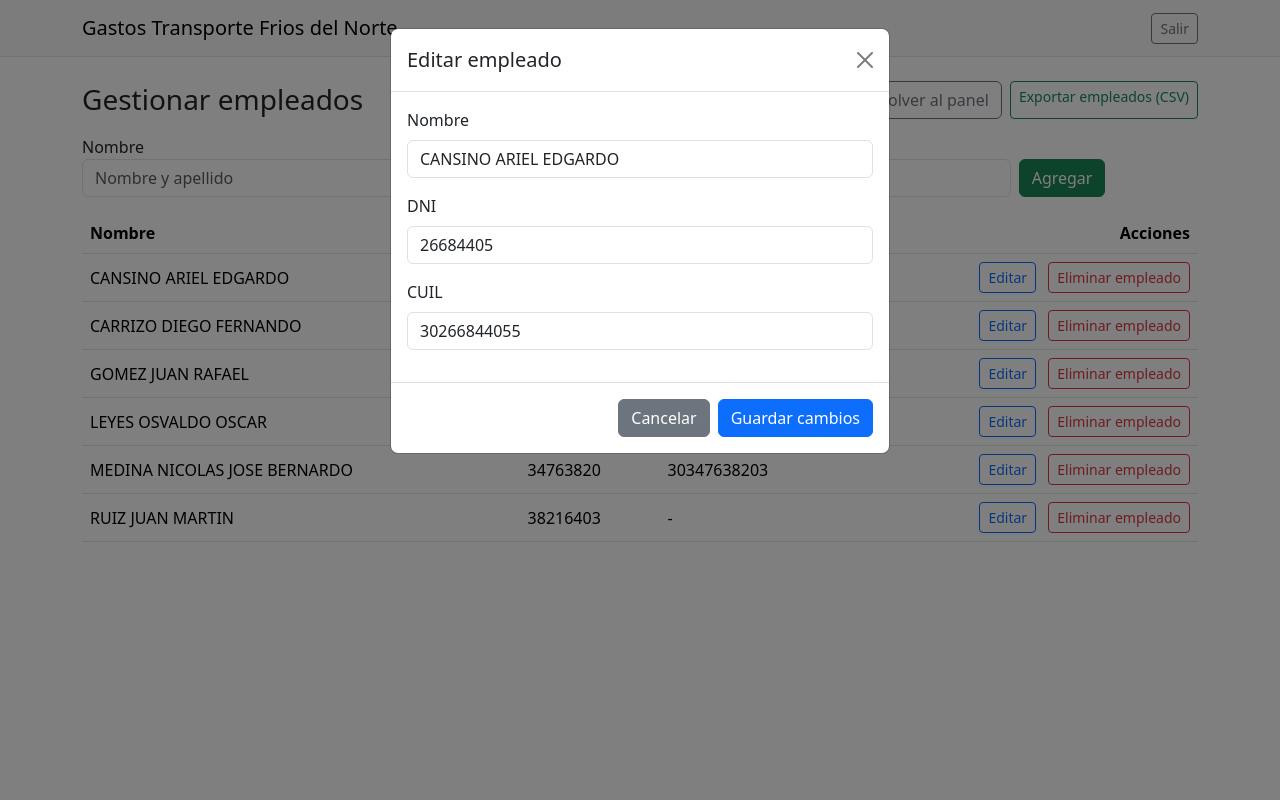
After one commit to Christiantuc/gastos-choferes, a Flask app: page /admin/empleados in a window 1280 px wide, after a click on "Editar". The commit adds this page. Run offline with Flask 3, Linux system fonts and the light colour scheme; the visitor is signed in with stand-in values (Sample User, id 1).

Commit message:
Agregar gestion de empleados al perfil Administrador con las mismas funciones que Master

```diff
--- a/app.py
+++ b/app.py
@@ -651,69 +651,65 @@ def master_login():
         return render_template('master_login.html', error='Clave incorrecta')
     return render_template('master_login.html')
 
-# Vista dedicada para gestionar empleados
-@app.route('/master/empleados')
-def master_employees():
-    if not require_master():
-        return redirect(url_for('master_login'))
+def _employees_manage_list():
     employees_data = storage.get_employees()
     employees_list = [
-        {'dni': dni, 'name': (data.get('name') if isinstance(data, dict) else None) or '', 'cuil': (data.get('cuil') if isinstance(data, dict) else None) or ''}
+        {
+            'dni': dni,
+            'name': (data.get('name') if isinstance(data, dict) else None) or '',
+            'cuil': (data.get('cuil') if isinstance(data, dict) else None) or '',
+        }
         for dni, data in employees_data.items()
     ]
     employees_list.sort(key=lambda x: x['name'] or '')
+    return employees_list
+
+
+def _render_manage_employees(portal_label, back_endpoint, back_label,
+                             add_endpoint, edit_endpoint, delete_endpoint, export_endpoint):
     return render_template(
-        'master_audit.html',
-        entries=[],
-        start='',
-        end='',
-        dni='',
-        action='',
-        employees=employees_list,
-        view='employees',
+        'manage_employees.html',
+        portal_label=portal_label,
+        back_endpoint=back_endpoint,
+        back_label=back_label,
+        add_endpoint=add_endpoint,
+        edit_endpoint=edit_endpoint,
+        delete_endpoint=delete_endpoint,
+        export_endpoint=export_endpoint,
+        employees=_employees_manage_list(),
     )
 
-# Alta de empleado por Master
-@app.route('/master/empleados/agregar', methods=['POST'])
-def master_add_employee():
-    if not require_master():
-        return redirect(url_for('master_login'))
+
+def _add_employee_from_form(actor_role: str) -> bool:
     name = (request.form.get('name') or '').strip()
     dni_raw = (request.form.get('dni') or '').strip()
     cuil_raw = (request.form.get('cuil') or '').strip()
-    # Normalizar DNI/CUIL a solo dígitos
     dni = ''.join(ch for ch in dni_raw if ch.isdigit())
     cuil = ''.join(ch for ch in cuil_raw if ch.isdigit())
     if not name or not dni or not cuil:
-        # Podríamos pasar un mensaje de error vía querystring o flash; por simplicidad redirigimos
-        return redirect(url_for('master_employees'))
+        return False
     existing = storage.get_employee(dni)
     phone = existing.get('phone') if existing else None
     storage.save_employee(dni, {'name': name, 'phone': phone, 'cuil': cuil})
-    log_activity('add_employee', 'master', None, None, {'dni': dni, 'name': name, 'cuil': cuil})
-    return redirect(url_for('master_employees'))
+    log_activity('add_employee', actor_role, None, None, {'dni': dni, 'name': name, 'cuil': cuil})
+    return True
 
-@app.route('/master/empleados/editar', methods=['POST'])
-def master_update_employee():
-    if not require_master():
-        return redirect(url_for('master_login'))
+
+def _update_employee_from_form(actor_role: str) -> bool:
     original_dni = (request.form.get('original_dni') or '').strip()
     name = (request.form.get('name') or '').strip()
     new_dni_raw = (request.form.get('dni') or '').strip()
     new_cuil_raw = (request.form.get('cuil') or '').strip()
-    # Normalizar DNI/CUIL
     new_dni = ''.join(ch for ch in new_dni_raw if ch.isdigit())
     new_cuil = ''.join(ch for ch in new_cuil_raw if ch.isdigit())
-    if not original_dni:
-        return redirect(url_for('master_employees'))
-    if not name or not new_dni or not new_cuil:
-        return redirect(url_for('master_employees'))
+    if not original_dni or not name or not new_dni or not new_cuil:
+        return False
     employees = storage.get_employees()
     existing = employees.get(original_dni) if isinstance(employees, dict) else None
     if not existing:
-        return redirect(url_for('master_employees'))
+        return False
     if new_dni != original_dni and new_dni in employees:
-        return redirect(url_for('master_employees'))
+        return False
     phone = existing.get('phone') if isinstance(existing, dict) else None
     new_record = {**existing} if isinstance(existing, dict) else {}
     new_record.update({'name': name, 'phone': phone, 'cuil': new_cuil})
@@ -722,7 +718,7 @@ def master_update_employee():
         storage.delete_employee(original_dni)
         storage.update_upload_dni(original_dni, new_dni)
         PHOTO_STORAGE.rename_dni(original_dni, new_dni)
-        log_activity('update_employee', 'master', None, None, {
+        log_activity('update_employee', actor_role, None, None, {
             'original_dni': original_dni,
             'new_dni': new_dni,
             'name': name,
@@ -732,11 +728,122 @@ def master_update_employee():
         updated = {**existing} if isinstance(existing, dict) else {}
         updated.update({'name': name, 'phone': phone, 'cuil': new_cuil})
         storage.save_employee(original_dni, updated)
-        log_activity('update_employee', 'master', None, None, {
+        log_activity('update_employee', actor_role, None, None, {
             'dni': original_dni,
             'name': name,
             'cuil': new_cuil,
         })
+    return True
+
+
+def _export_employees_csv():
+    employees = storage.get_employees()
+    import csv
+    from io import StringIO
+    si = StringIO()
+    si.write('\ufeff')
+    si.write('sep=;\n')
+    writer = csv.writer(si, delimiter=';')
+    writer.writerow(['dni', 'name', 'cuil', 'phone', 'record_seq'])
+    if isinstance(employees, dict):
+        for dni, data in employees.items():
+            if isinstance(data, dict):
+                writer.writerow([
+                    dni,
+                    data.get('name') or '',
+                    data.get('cuil') or '',
+                    data.get('phone') or '',
+                    data.get('record_seq') if data.get('record_seq') is not None else '',
+                ])
+    ts = datetime.utcnow().strftime('%Y%m%d_%H%M%S')
+    return Response(
+        si.getvalue(),
+        mimetype='text/csv; charset=utf-8',
+        headers={'Content-Disposition': f'attachment; filename="empleados_{ts}.csv"'},
+    )
+
+
+@app.route('/admin/empleados')
+def admin_employees():
+    if not require_admin():
+        return redirect(url_for('admin_login'))
+    return _render_manage_employees(
+        portal_label='Administrador',
+        back_endpoint='admin_dashboard',
+        back_label='Volver al panel',
+        add_endpoint='admin_add_employee',
+        edit_endpoint='admin_update_employee',
+        delete_endpoint='admin_delete_employee_post',
+        export_endpoint='admin_employees_export',
+    )
+
+
+@app.route('/admin/empleados/agregar', methods=['POST'])
+def admin_add_employee():
+    if not require_admin():
+        return redirect(url_for('admin_login'))
+    _add_employee_from_form('admin')
+    return redirect(url_for('admin_employees'))
+
+
+@app.route('/admin/empleados/editar', methods=['POST'])
+def admin_update_employee():
+    if not require_admin():
+        return redirect(url_for('admin_login'))
+    _update_employee_from_form('admin')
+    return redirect(url_for('admin_employees'))
+
+
+@app.route('/admin/empleados/eliminar', methods=['POST'])
+def admin_delete_employee_post():
+    if not require_admin():
+        return redirect(url_for('admin_login'))
+    dni = request.form.get('dni', '').strip()
+    if not dni:
+        return redirect(url_for('admin_employees'))
+    name = _delete_all_for_dni(dni)
+    log_activity('delete_employee', 'admin', None, None, {
+        'dni': dni,
+        'employee_name': name,
+    })
+    return redirect(url_for('admin_employees'))
+
+
+@app.route('/admin/empleados/export')
+def admin_employees_export():
+    if not require_admin():
+        return redirect(url_for('admin_login'))
+    return _export_employees_csv()
+
+
+@app.route('/master/empleados')
+def master_employees():
+    if not require_master():
+        return redirect(url_for('master_login'))
+    return _render_manage_employees(
+        portal_label='Usuario Maestro',
+        back_endpoint='master_audit',
+        back_label='Volver a Auditoría',
+        add_endpoint='master_add_employee',
+        edit_endpoint='master_update_employee',
+        delete_endpoint='master_delete_employee_post',
+        export_endpoint='master_employees_export',
+    )
+
+
+@app.route('/master/empleados/agregar', methods=['POST'])
+def master_add_employee():
+    if not require_master():
+        return redirect(url_for('master_login'))
+    _add_employee_from_form('master')
+    return redirect(url_for('master_employees'))
+
+
+@app.route('/master/empleados/editar', methods=['POST'])
+def master_update_employee():
+    if not require_master():
+        return redirect(url_for('master_login'))
+    _update_employee_from_form('master')
     return redirect(url_for('master_employees'))
 
 def _format_ts(ts: str):
@@ -871,36 +978,7 @@ def master_export():
 def master_employees_export():
     if not require_master():
         return redirect(url_for('master_login'))
-    employees = storage.get_employees()
-    import csv
-    from io import StringIO
-    from flask import Response
-    si = StringIO()
-    # Escribir BOM y directiva de separador para Excel
-    si.write('\ufeff')
-    si.write('sep=;\n')
-    writer = csv.writer(si, delimiter=';')
-    writer.writerow(['dni','name','cuil','phone','record_seq'])
-    if isinstance(employees, dict):
-        for dni, data in employees.items():
-            if isinstance(data, dict):
-                name = data.get('name') or ''
-                cuil = data.get('cuil') or ''
-                phone = data.get('phone') or ''
-                record_seq = data.get('record_seq') if data.get('record_seq') is not None else ''
-            else:
-                name = ''
-                cuil = ''
-                phone = ''
-                record_seq = ''
-            writer.writerow([dni, name, cuil, phone, record_seq])
-    output = si.getvalue()
-    ts = datetime.utcnow().strftime('%Y%m%d_%H%M%S')
-    return Response(
-        output,
-        mimetype='text/csv; charset=utf-8',
-        headers={'Content-Disposition': f'attachment; filename="empleados_{ts}.csv"'}
-    )
+    return _export_employees_csv()
 
 def _delete_upload(upload_id=None, filename=None, requester_dni=None, admin=False):
     target = None
@@ -937,13 +1015,13 @@ def master_delete_employee_post():
         return redirect(url_for('master_login'))
     dni = request.form.get('dni', '').strip()
     if not dni:
-        return redirect(url_for('master_audit'))
+        return redirect(url_for('master_employees'))
     name = _delete_all_for_dni(dni)
     log_activity('delete_employee', 'master', None, None, {
         'dni': dni,
         'employee_name': name,
     })
-    return redirect(url_for('master_audit'))
+    return redirect(url_for('master_employees'))
 
 
 @app.route('/empleado/eliminar', methods=['POST'])
--- a/templates/admin_dashboard.html
+++ b/templates/admin_dashboard.html
@@ -18,12 +18,13 @@
   <div class="container py-4">
     <div class="d-flex justify-content-between align-items-center mb-3">
       <h3 class="mb-0">Empleados</h3>
-      {% if employees %}
       <div class="d-flex gap-2">
+        <a class="btn btn-outline-primary btn-sm" href="{{ url_for('admin_employees') }}">Gestionar empleados</a>
+        {% if employees %}
         <a class="btn btn-outline-success btn-sm" href="{{ url_for('admin_export') }}">Exportar</a>
         <a class="btn btn-outline-primary btn-sm" href="{{ url_for('admin_export_grabaciones') }}">Exportar grabaciones</a>
+        {% endif %}
       </div>
-      {% endif %}
     </div>
     {% if employees %}
     <div class="table-responsive">
--- /dev/null
+++ b/templates/manage_employees.html
@@ -0,0 +1,114 @@
+<!DOCTYPE html>
+<html lang="es">
+<head>
+  <meta charset="UTF-8" />
+  <meta name="viewport" content="width=device-width, initial-scale=1.0" />
+  <title>Gestionar empleados - {{ portal_label }}</title>
+  <link href="https://cdn.jsdelivr.net/npm/bootstrap@5.3.2/dist/css/bootstrap.min.css" rel="stylesheet" />
+</head>
+<body>
+  <nav class="navbar bg-body-tertiary border-bottom">
+    <div class="container">
+      <a class="navbar-brand" href="{{ url_for(back_endpoint) }}">Gastos Transporte Frios del Norte</a>
+      <div class="ms-auto">
+        <a href="{{ url_for('logout') }}" class="btn btn-outline-secondary btn-sm">Salir</a>
+      </div>
+    </div>
+  </nav>
+  <div class="container py-4">
+    <div class="d-flex justify-content-between align-items-center mb-3">
+      <h3 class="mb-0">Gestionar empleados</h3>
+      <div class="d-flex gap-2">
+        <a class="btn btn-outline-secondary" href="{{ url_for(back_endpoint) }}">{{ back_label }}</a>
+        <a class="btn btn-outline-success btn-sm" href="{{ url_for(export_endpoint) }}">Exportar empleados (CSV)</a>
+      </div>
+    </div>
+
+    <form class="row g-2 align-items-end mb-3" method="POST" action="{{ url_for(add_endpoint) }}">
+      <div class="col-sm-12 col-md-4">
+        <label class="form-label mb-0">Nombre</label>
+        <input type="text" class="form-control" name="name" placeholder="Nombre y apellido" required />
+      </div>
+      <div class="col-sm-6 col-md-3">
+        <label class="form-label mb-0">DNI</label>
+        <input type="text" class="form-control" name="dni" placeholder="Sólo números" required />
+      </div>
+      <div class="col-sm-6 col-md-3">
+        <label class="form-label mb-0">CUIL</label>
+        <input type="text" class="form-control" name="cuil" placeholder="Sólo números" required />
+      </div>
+      <div class="col-sm-12 col-md-2 d-flex gap-2">
+        <button type="submit" class="btn btn-success">Agregar</button>
+      </div>
+    </form>
+
+    {% if employees %}
+    <div class="table-responsive">
+      <table class="table table-hover align-middle">
+        <thead>
+          <tr>
+            <th>Nombre</th>
+            <th>DNI</th>
+            <th>CUIL</th>
+            <th class="text-end">Acciones</th>
+          </tr>
+        </thead>
+        <tbody>
+          {% for emp in employees %}
+          <tr>
+            <td>{{ emp.name or '-' }}</td>
+            <td>{{ emp.dni }}</td>
+            <td>{{ emp.cuil or '-' }}</td>
+            <td class="text-end">
+              <button type="button" class="btn btn-outline-primary btn-sm me-2" data-bs-toggle="modal" data-bs-target="#editEmpModal_{{ emp.dni }}">Editar</button>
+              <form method="POST" action="{{ url_for(delete_endpoint) }}" class="d-inline">
+                <input type="hidden" name="dni" value="{{ emp.dni }}" />
+                <button type="submit" class="btn btn-outline-danger btn-sm"
+                  onclick="return confirm('¿Estás seguro de eliminar al empleado {{ emp.name or 'Sin nombre' }} (DNI {{ emp.dni }})? Esta acción borrará todos sus datos e imágenes y no se puede deshacer.');">
+                  Eliminar empleado
+                </button>
+              </form>
+            </td>
+          </tr>
+          <div class="modal fade" id="editEmpModal_{{ emp.dni }}" tabindex="-1" aria-labelledby="editEmpLabel_{{ emp.dni }}" aria-hidden="true">
+            <div class="modal-dialog">
+              <div class="modal-content">
+                <div class="modal-header">
+                  <h5 class="modal-title" id="editEmpLabel_{{ emp.dni }}">Editar empleado</h5>
+                  <button type="button" class="btn-close" data-bs-dismiss="modal" aria-label="Close"></button>
+                </div>
+                <form method="POST" action="{{ url_for(edit_endpoint) }}">
+                  <div class="modal-body">
+                    <input type="hidden" name="original_dni" value="{{ emp.dni }}" />
+                    <div class="mb-3">
+                      <label class="form-label">Nombre</label>
+                      <input type="text" class="form-control" name="name" value="{{ emp.name }}" required />
+                    </div>
+                    <div class="mb-3">
+                      <label class="form-label">DNI</label>
+                      <input type="text" class="form-control" name="dni" value="{{ emp.dni }}" placeholder="Sólo números" required />
+                    </div>
+                    <div class="mb-3">
+                      <label class="form-label">CUIL</label>
+                      <input type="text" class="form-control" name="cuil" value="{{ emp.cuil }}" placeholder="Sólo números" required />
+                    </div>
+                  </div>
+                  <div class="modal-footer">
+                    <button type="button" class="btn btn-secondary" data-bs-dismiss="modal">Cancelar</button>
+                    <button type="submit" class="btn btn-primary">Guardar cambios</button>
+                  </div>
+                </form>
+              </div>
+            </div>
+          </div>
+          {% endfor %}
+        </tbody>
+      </table>
+    </div>
+    {% else %}
+    <p class="text-muted">No hay empleados cargados.</p>
+    {% endif %}
+  </div>
+  <script src="https://cdn.jsdelivr.net/npm/bootstrap@5.3.2/dist/js/bootstrap.bundle.min.js"></script>
+</body>
+</html>
```
